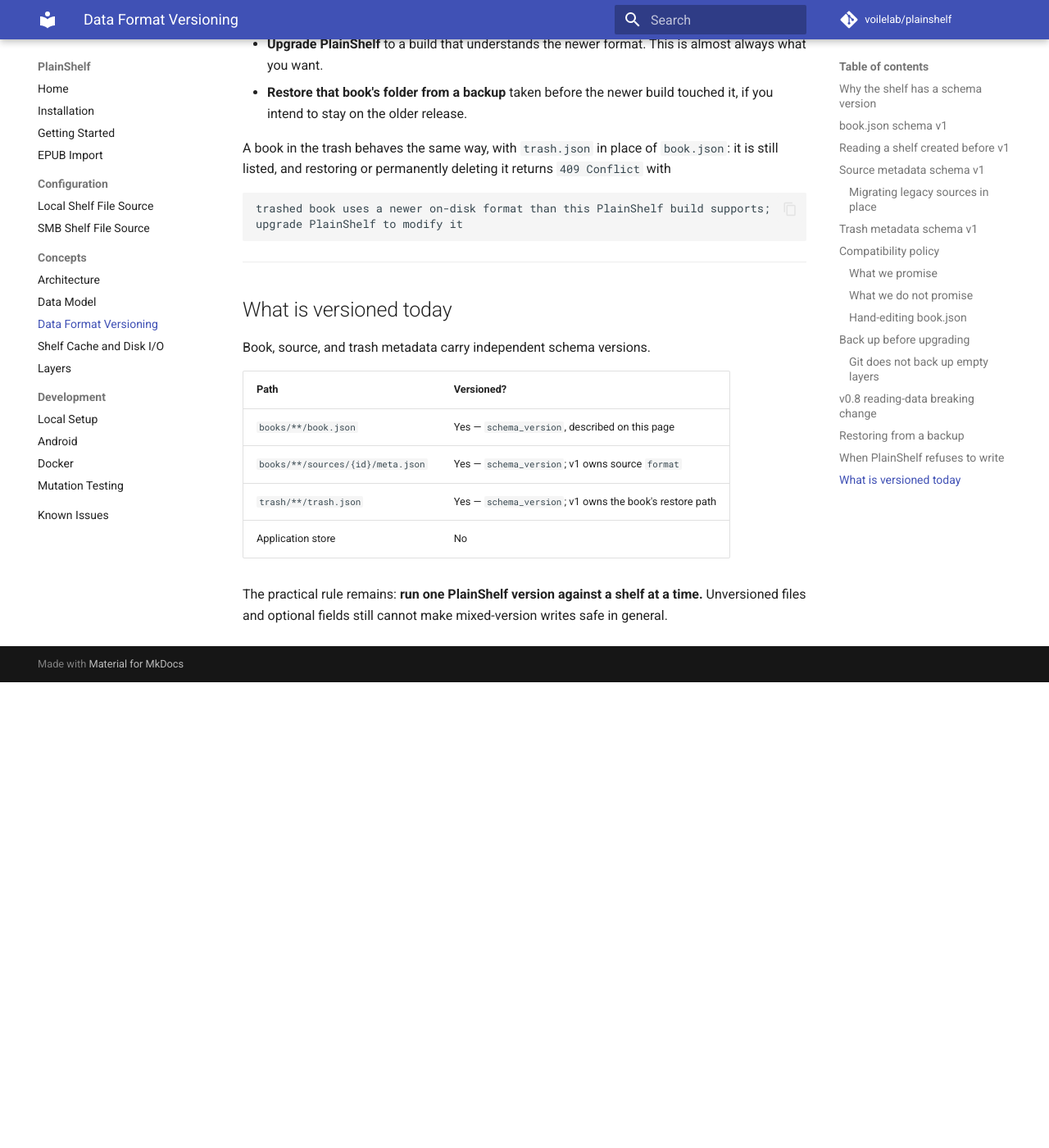
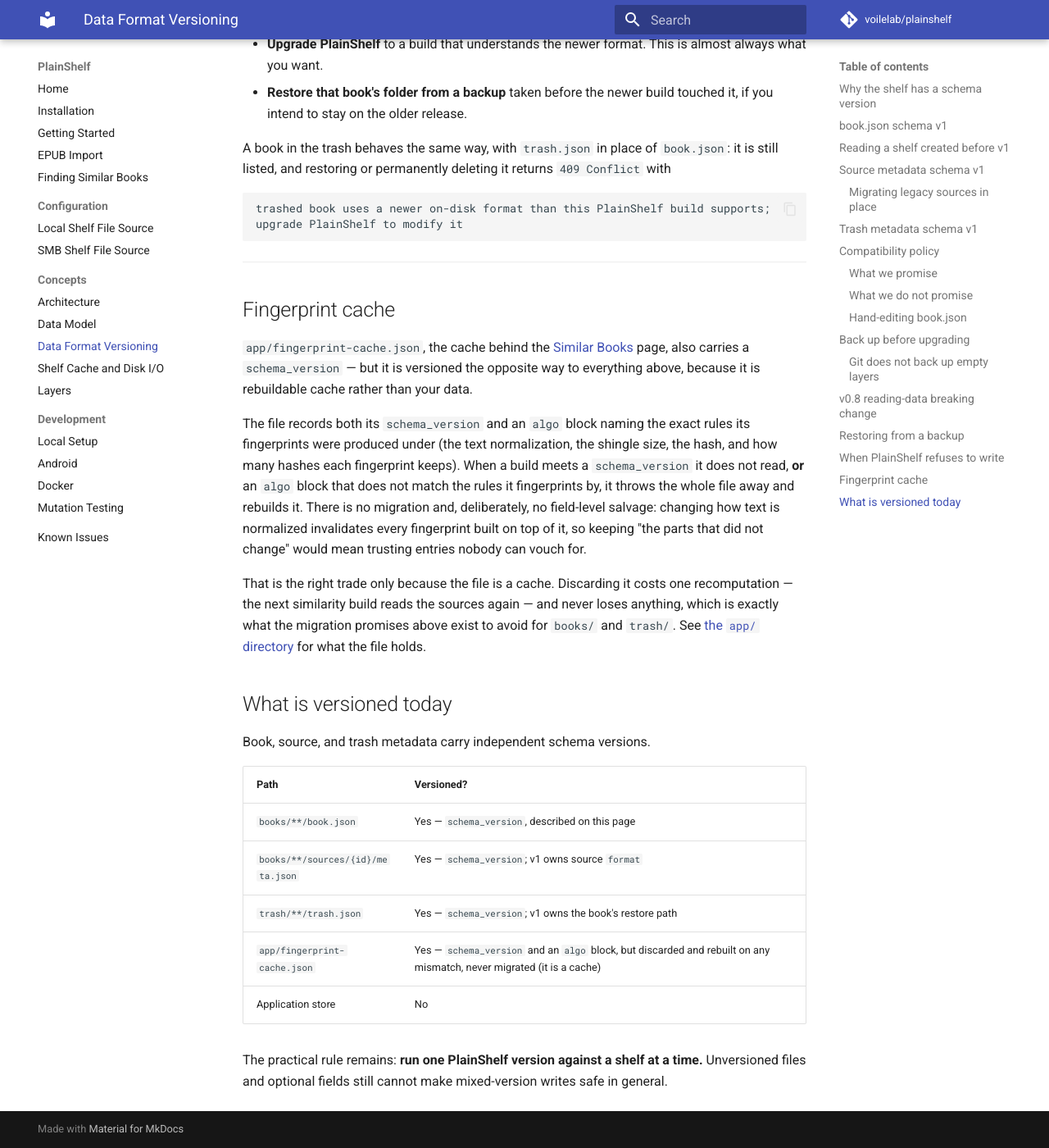
Before and after one commit to voilelab/plainshelf, an MkDocs documentation site: the page built from docs/concepts/data-format-versioning.md, in a window 1280 px wide and 1400 px high, scrolled down 10531 px. Shown: the whole window at 82% size. Built offline with MkDocs 1.6.1 and Material for MkDocs 9.7.7, drawn with Linux system fonts in a browser that asks for light colours; comment, search, counter and statistics services are not loaded; before the commit the page ends 11363 px from its top, so only the background shows below that.

Commit message:
docs: document the fingerprint cache and Similar Books page
Add user-facing documentation for similarity detection, which had none:

- data-model.md: add app/fingerprint-cache.json to the shelf layout and
  describe it as the shared, disposable cache behind the Similar Books page.
- data-format-versioning.md: explain that the fingerprint cache is versioned
  but discarded-and-rebuilt on any schema_version or algo mismatch, never
  migrated, because it is a cache rather than user data.
- finding-similar-books.md (new): explain the three similarity levels with
  concrete examples, the trimmed-copies filter, why results are pairs rather
  than groups, the difference readout, building fingerprints (including the
  size+mtime blind spot and how to force a recompute today), multi-machine
  merging, and the algorithm parameters in one place to update.

Co-Authored-By: Claude Opus 4.8 <noreply@anthropic.com>
Claude-Session: https://claude.ai/code/session_01Mape2JwmPe8t1snBb73V34

```diff
--- a/docs/concepts/data-format-versioning.md
+++ b/docs/concepts/data-format-versioning.md
@@ -478,6 +478,28 @@ upgrade PlainShelf to modify it
 
 ---
 
+## Fingerprint cache
+
+`app/fingerprint-cache.json`, the cache behind the
+[Similar Books](../finding-similar-books.md) page, also carries a
+`schema_version` — but it is versioned the opposite way to everything above,
+because it is rebuildable cache rather than your data.
+
+The file records both its `schema_version` and an `algo` block naming the exact
+rules its fingerprints were produced under (the text normalization, the shingle
+size, the hash, and how many hashes each fingerprint keeps). When a build meets a
+`schema_version` it does not read, **or** an `algo` block that does not match the
+rules it fingerprints by, it throws the whole file away and rebuilds it. There is
+no migration and, deliberately, no field-level salvage: changing how text is
+normalized invalidates every fingerprint built on top of it, so keeping "the
+parts that did not change" would mean trusting entries nobody can vouch for.
+
+That is the right trade only because the file is a cache. Discarding it costs one
+recomputation — the next similarity build reads the sources again — and never
+loses anything, which is exactly what the migration promises above exist to avoid
+for `books/` and `trash/`. See
+[the `app/` directory](data-model.md#app) for what the file holds.
+
 ## What is versioned today
 
 Book, source, and trash metadata carry independent schema versions.
@@ -487,6 +509,7 @@ Book, source, and trash metadata carry independent schema versions.
 | `books/**/book.json` | Yes — `schema_version`, described on this page |
 | `books/**/sources/{id}/meta.json` | Yes — `schema_version`; v1 owns source `format` |
 | `trash/**/trash.json` | Yes — `schema_version`; v1 owns the book's restore path |
+| `app/fingerprint-cache.json` | Yes — `schema_version` and an `algo` block, but discarded and rebuilt on any mismatch, never migrated (it is a cache) |
 | Application store | No |
 
 The practical rule remains: **run one PlainShelf version against a shelf at a
--- a/mkdocs.yml
+++ b/mkdocs.yml
@@ -29,6 +29,7 @@ nav:
   - Installation: installation.md
   - Getting Started: getting-started.md
   - EPUB Import: epub-import.md
+  - Finding Similar Books: finding-similar-books.md
   - Configuration:
       - Local Shelf File Source: configuring-local-shelf.md
       - SMB Shelf File Source: configuring-smb-shelf.md
```
Also changed, not shown: docs/concepts/data-model.md (+3 -0 lines), docs/finding-similar-books.md (added, +165 -0 lines).
